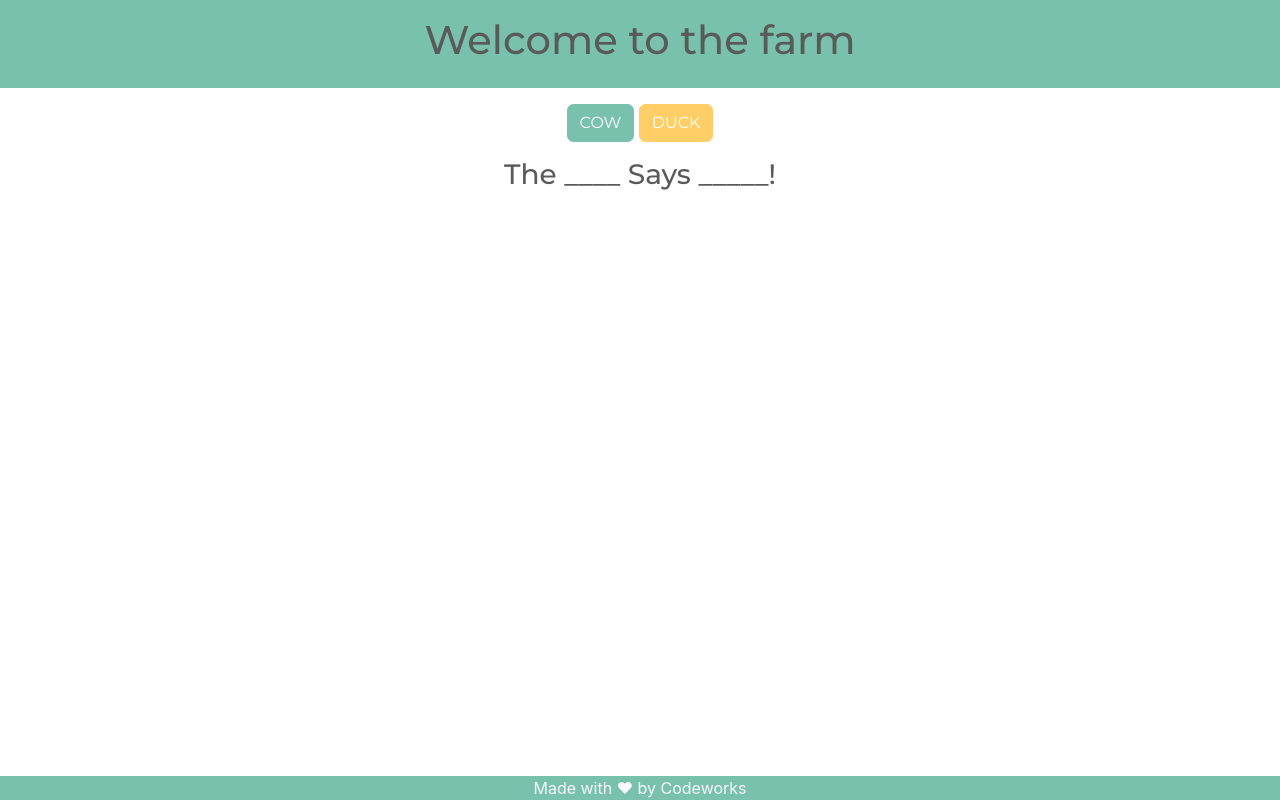
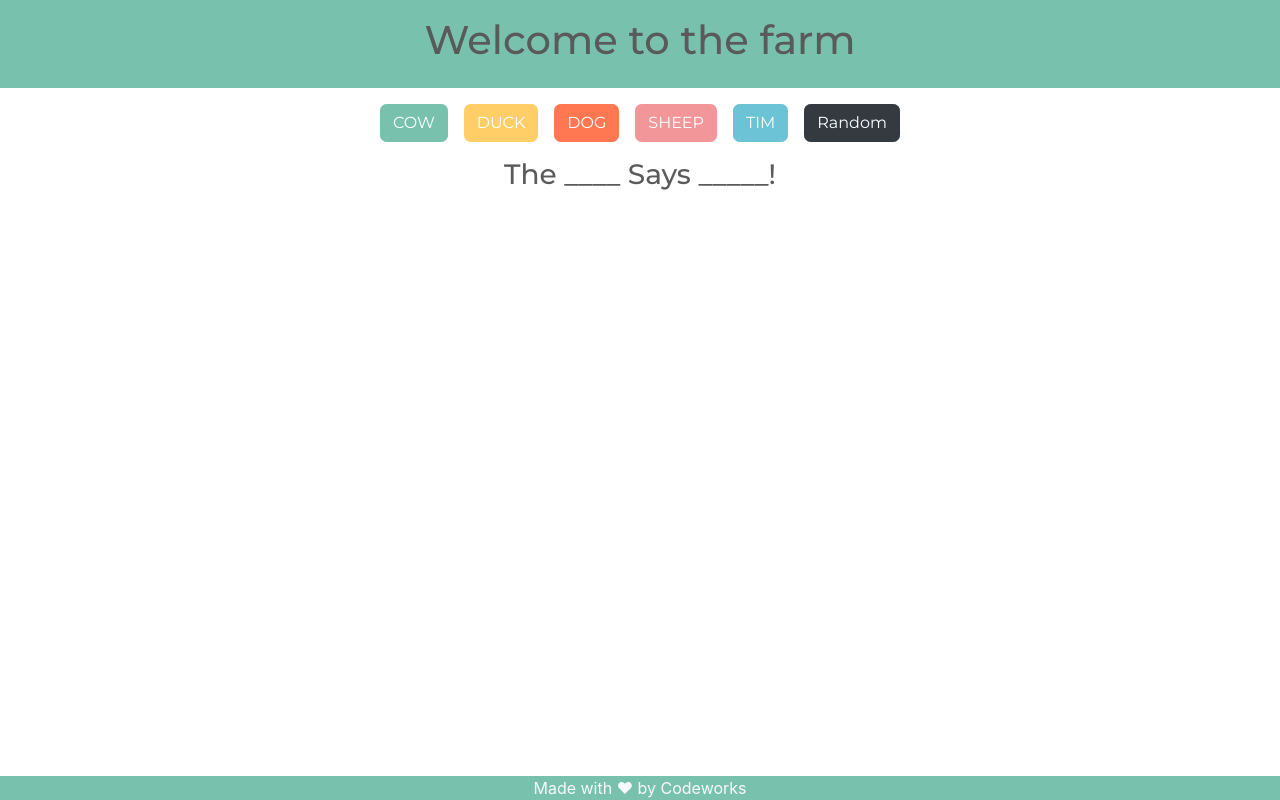
Before and after one commit to BoiseCodeWorks/spring21-cow-says, a plain HTML site: page index.html in a window 1280 px wide. Drawn offline with nearby package versions, Linux system fonts and the light colour scheme.

Commit message:
improves extendability

```diff
--- a/app.js
+++ b/app.js
@@ -1,10 +1,101 @@
-function cow() {
-  document.getElementById('msg').innerText = 'The Cow Says Moo!'
-  document.getElementById('img').innerHTML = '<img src="https://upload.wikimedia.org/wikipedia/commons/thumb/0/0c/Cow_female_black_white.jpg/1200px-Cow_female_black_white.jpg" alt="cow" />'
+let animals = {
+  cow: {
+    btnColor: 'primary',
+    name: 'Cow',
+    sound: 'Moo',
+    imgUrl: 'https://upload.wikimedia.org/wikipedia/commons/thumb/0/0c/Cow_female_black_white.jpg/1200px-Cow_female_black_white.jpg'
+  },
+  duck: {
+    btnColor: 'warning',
+    name: 'Duck',
+    sound: 'Quack',
+    imgUrl: 'https://www.treehugger.com/thmb/7g7LQAnUZcEWSThwdvIlFt2u2G0=/4560x2565/smart/filters:no_upscale()/duckling-close-up-500315849-572917c93df78ced1f0b99ec.jpg'
+  },
+  dog: {
+    btnColor: 'danger',
+    name: 'Dog',
+    sound: 'Woof',
+    imgUrl: 'https://post.medicalnewstoday.com/wp-content/uploads/sites/3/2020/02/322868_1100-1100x628.jpg'
+  },
+  sheep: {
+    btnColor: 'secondary',
+    name: 'Sheep',
+    sound: 'baa',
+    imgUrl: 'https://modernfarmer.com/wp-content/uploads/2017/12/Funny-Sheep-Facts-1200x800.jpg'
+  },
+  tim: {
+    btnColor: 'info',
+    name: 'Tim',
+    sound: 'Tacos!',
+    imgUrl: 'https://avatars.githubusercontent.com/u/52214801?s=460&u=5deaacb38faed350d6066139b350bc0d631fcbd7&v=4'
+  }
+}
+
+function speak(type) {
+  document.getElementById(type).disabled = true
+  setTimeout(() => {
+    document.getElementById(type).disabled = false
+  }, 1500)
+  let animal = animals[type]
+  document.getElementById('msg').innerText = `The ${animal.name} Says ${animal.sound}!`
+  document.getElementById('img').innerHTML = `
+          <button type="button" class="btn btn-primary" onclick="partyMode()">Party</button>
+          <img id="animal-img" src="${animal.imgUrl}" alt="cow" />
+  `
+}
+
+function random() {
+  // Creates an array of all the keys from the animals object as strings
+  let choices = Object.keys(animals)
+  // returns a random number between 0 and and exclusive upper bound (the last index)
+  let randomIndex = Math.floor(Math.random() * choices.length)
+  speak(choices[randomIndex])
+}
+
+function partyMode() {
+  document.getElementById('animal-img').classList.add('fa-spin')
+  setTimeout(() => {
+    document.getElementById('animal-img').classList.remove('fa-spin')
+  }, 1500)
 }
 
 
-function duck() {
-  document.getElementById('msg').innerText = 'The Duck Says Quack!'
-  document.getElementById('img').innerHTML = '<img src="https://www.treehugger.com/thmb/7g7LQAnUZcEWSThwdvIlFt2u2G0=/4560x2565/smart/filters:no_upscale()/duckling-close-up-500315849-572917c93df78ced1f0b99ec.jpg" alt="duck" />'
+function draw() {
+  let template = ''
+  // for each of the properties of the animals object
+  for (let prop in animals) {
+    // access the animal through the dictionary using the variable for the prop
+    let animal = animals[prop]
+    // create a button
+    template += `<button type="button" id="${prop}" class="btn btn-${animal.btnColor} mx-2" onclick="speak('${prop}')">${prop.toUpperCase()}</button>`
+  }
+  template += '<button type="button" class="btn btn-dark mx-2" onclick="random()">Random</button>'
+
+  // add buttons to page
+  document.getElementById('btns').innerHTML = template
+
 }
+
+// call draw at the start of the app so the buttons show up on the page
+draw()
+
+
+
+
+
+
+
+
+
+
+// SECTION attempt 1
+// function cow() {
+//   document.getElementById('msg').innerText = 'The Cow Says Moo!'
+//   document.getElementById('img').innerHTML = '<img src="https://upload.wikimedia.org/wikipedia/commons/thumb/0/0c/Cow_female_black_white.jpg/1200px-Cow_female_black_white.jpg" alt="cow" />'
+// }
+
+
+// function duck() {
+//   document.getElementById('msg').innerText = 'The Duck Says Quack!'
+//   document.getElementById('img').innerHTML = '<img src="https://www.treehugger.com/thmb/7g7LQAnUZcEWSThwdvIlFt2u2G0=/4560x2565/smart/filters:no_upscale()/duckling-close-up-500315849-572917c93df78ced1f0b99ec.jpg" alt="duck" />'
+// }
--- a/index.html
+++ b/index.html
@@ -8,6 +8,9 @@
   <link rel="stylesheet" href="https://cdn.jsdelivr.net/npm/bootstrap@4.6.0/dist/css/bootstrap.min.css"
     integrity="sha384-B0vP5xmATw1+K9KRQjQERJvTumQW0nPEzvF6L/Z6nronJ3oUOFUFpCjEUQouq2+l" crossorigin="anonymous">
   <link rel="stylesheet" href="https://stackpath.bootstrapcdn.com/bootswatch/4.5.2/minty/bootstrap.min.css">
+  <link rel="stylesheet" href="https://cdnjs.cloudflare.com/ajax/libs/font-awesome/5.15.3/css/all.min.css"
+    integrity="sha512-iBBXm8fW90+nuLcSKlbmrPcLa0OT92xO1BIsZ+ywDWZCvqsWgccV3gFoRBv0z+8dLJgyAHIhR35VZc2oM/gI1w=="
+    crossorigin="anonymous" />
   <link rel="stylesheet" href="style.css">
   <title>The Cow Says...</title>
 </head>
@@ -22,9 +25,7 @@
   </header>
   <main class="container align-items-center">
     <div class="row my-3">
-      <div class="col text-center">
-        <button type="button" class="btn btn-primary" onclick="cow()">COW</button>
-        <button type="button" class="btn btn-warning" onclick="duck()">DUCK</button>
+      <div class="col text-center" id="btns">
       </div>
     </div>
     <div class="row">
```
